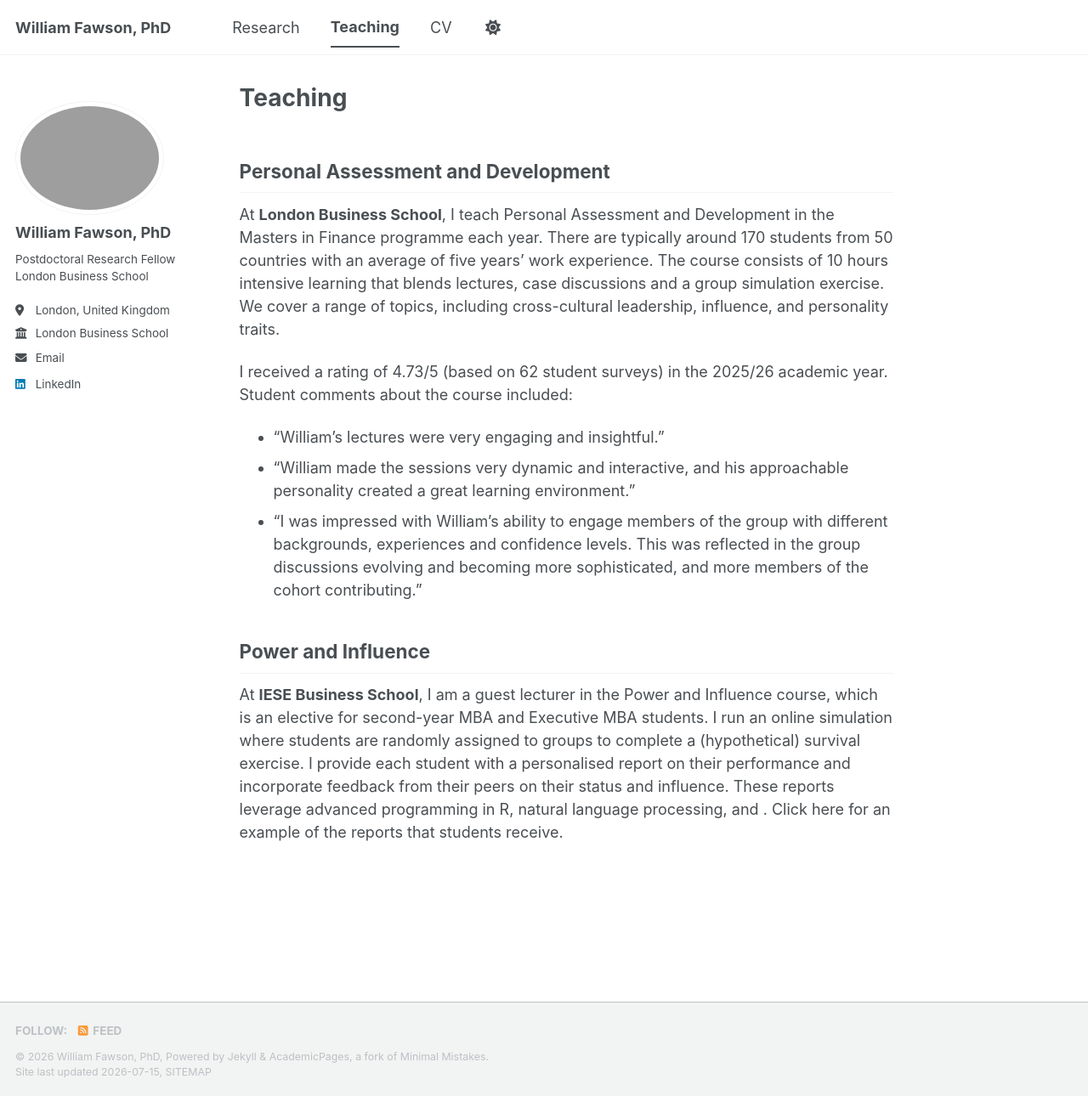
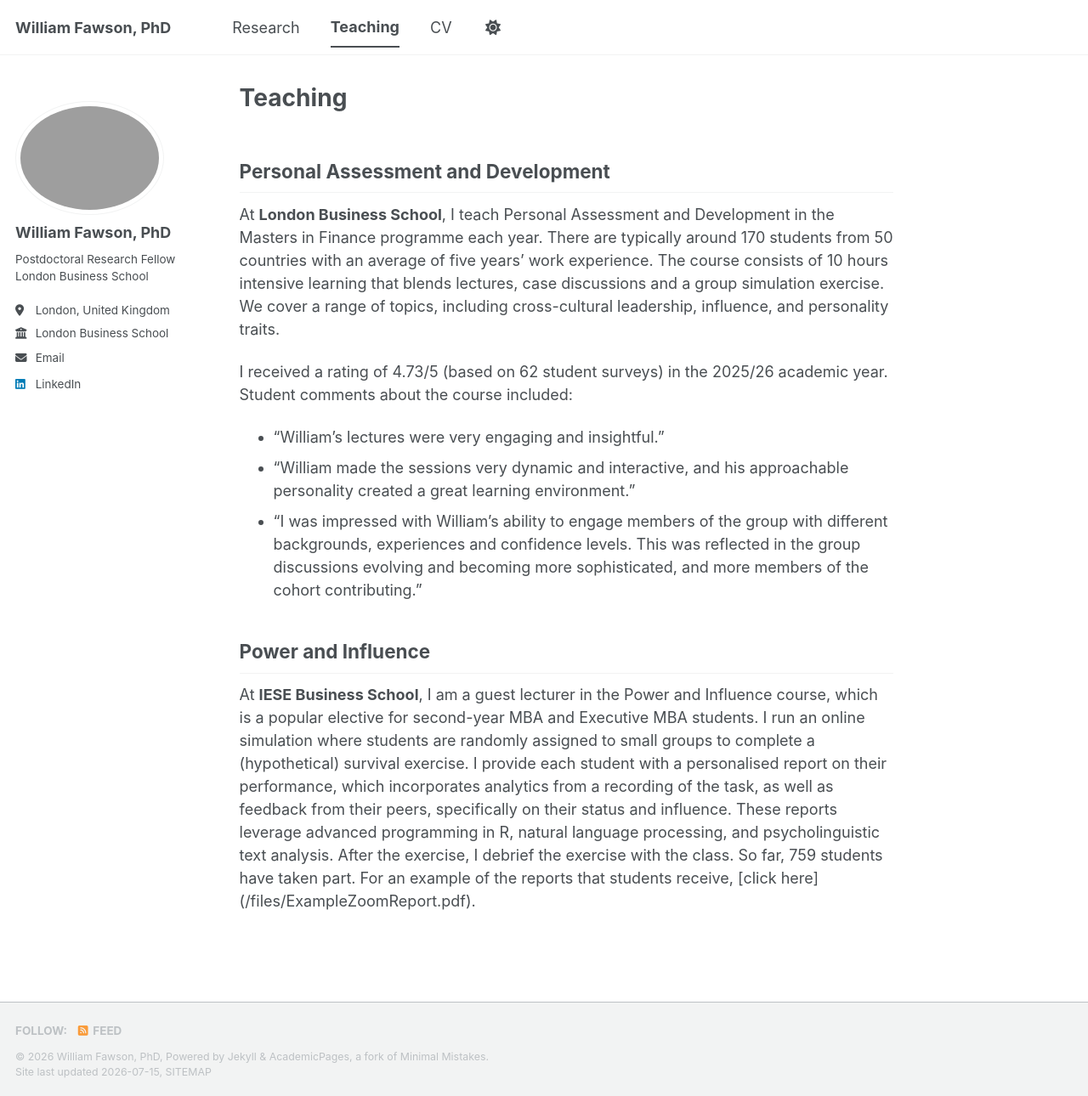
Before and after one commit to williamfawson/williamfawson.github.io, a Jekyll site: the page built from _pages/teaching.md, in a window 1280 px wide and 1290 px high. Shown: the whole window at 85% size. Built offline with Jekyll 4.4.1, drawn with Linux system fonts in a browser that asks for light colours; a style sheet for code colours, icons or effects is not loaded.

Commit message:
Update teaching.md

```diff
--- a/_pages/teaching.md
+++ b/_pages/teaching.md
@@ -14,4 +14,4 @@ I received a rating of 4.73/5 (based on 62 student surveys) in the 2025/26 acade
 - "I was impressed with William's ability to engage members of the group with different backgrounds, experiences and confidence levels. This was reflected in the group discussions evolving and becoming more sophisticated, and more members of the cohort contributing."
 
 ## Power and Influence
-At **IESE Business School**, I am a guest lecturer in the Power and Influence course, which is an elective for second-year MBA and Executive MBA students. I run an online simulation where students are randomly assigned to groups to complete a (hypothetical) survival exercise. I provide each student with a personalised report on their performance and incorporate feedback from their peers on their status and influence. These reports leverage advanced programming in R, natural language processing,  and . Click here for an example of the reports that students receive.
+At **IESE Business School**, I am a guest lecturer in the Power and Influence course, which is a popular elective for second-year MBA and Executive MBA students. I run an online simulation where students are randomly assigned to small groups to complete a (hypothetical) survival exercise. I provide each student with a personalised report on their performance, which incorporates analytics from a recording of the task, as well as feedback from their peers, specifically on their status and influence. These reports leverage advanced programming in R, natural language processing, and psycholinguistic text analysis. After the exercise, I debrief the exercise with the class. So far, 759 students have taken part. For an example of the reports that students receive, [click here] (/files/ExampleZoomReport.pdf).
```
